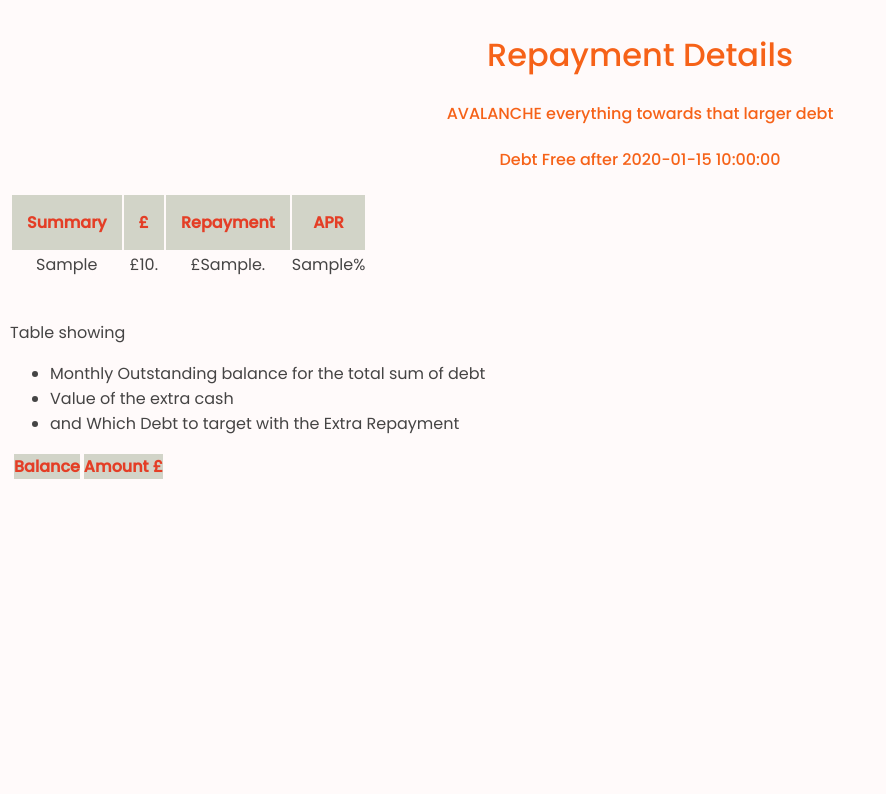
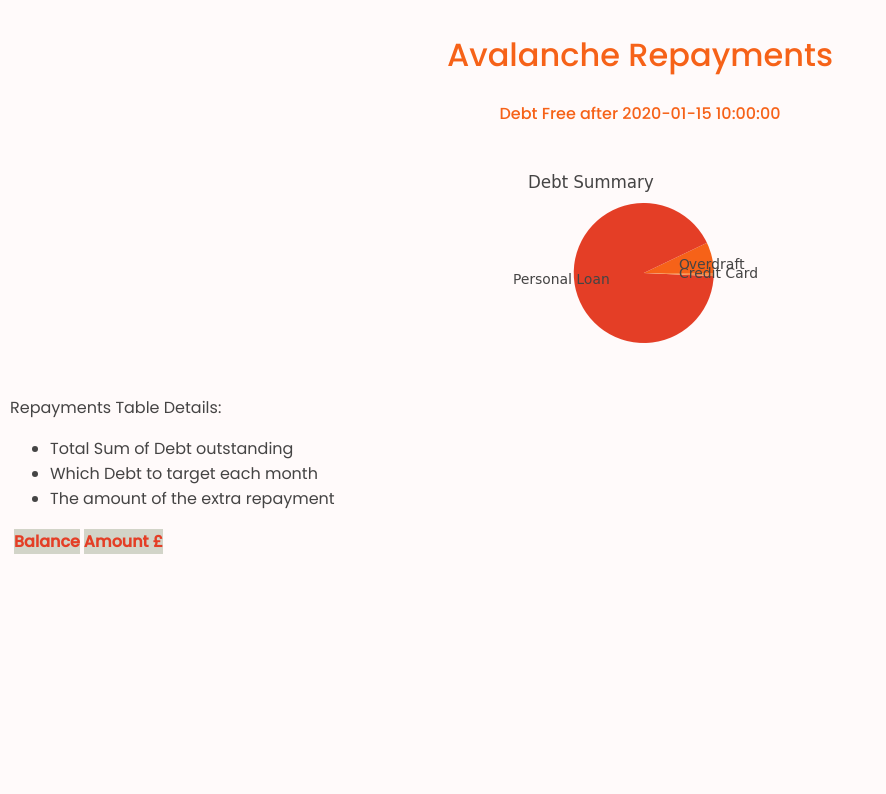
Before and after one commit to annwyl21/debt_comparison, a Flask app: template application/templates/debt_detail.html in a window 1280 px wide. Shown: the top 794 px of the page, without its empty margins (0-886 px from the left). Run offline with Flask 3, Linux system fonts and the light colour scheme; the template is opened without the code that fills it: most values are stand-ins (such as "Sample title", 1, 10 or a date in 2020); lists and menus that the app fills with data are empty.

Commit message:
style for approach details page added

```diff
--- a/application/static/styles/style.css
+++ b/application/static/styles/style.css
@@ -111,7 +111,7 @@ tr {
 	padding: 0;
 }
 .debt_detail tr {
-	text-align: left;
+	text-align: center;
 }
 
 .action {
--- a/application/templates/debt_detail.html
+++ b/application/templates/debt_detail.html
@@ -4,37 +4,19 @@
 
 <div class="main">
     <div>
-        <h1>Repayment Details</h1>
 		{% if approach == 'stack' %}
-			<h4>STACK by interest rate<br>
-			Debt Free after {{ results.get_stack_time() }}</h4>
+			<h1>Stack Repayments</h1>
+			<h4>Debt Free after {{ results.get_stack_time() }}</h4>
+
 		{% elif approach == 'snowball' %}
-			<h4>SNOWBALL smaller debts first</h4>
+			<h1>Snowball Repayments</h1>
 			<h4>Debt Free after {{ results.get_snowball_time() }}</h4>
+
 		{% else %}
-			<h4>AVALANCHE everything towards that larger debt</h4>
+			<h1>Avalanche Repayments</h1>
 			<h4>Debt Free after {{ results.get_avalanche_time() }}</h4>
+
 		{% endif %}
-    </div>
-
-	<div>
-        <table class="summary">
-			<tr>
-				<th>Summary</th>
-				<th>&pound;</th>
-				<th>Repayment</th>
-				<th>APR</th>
-			</tr>
-			{% for debt_obj in results.get_debt_collection() %}
-			<tr>
-				<td>{{ debt_obj.get_identifier() }}</td>
-				<td>&pound;{{ debt_obj.get_amount() }}.</td>
-				<td>&pound;{{ debt_obj.get_repayment() }}.</td>
-				<td>{{ debt_obj.get_interest() }}%</td>
-			</tr>
-			{% endfor %}
-		</table>
-        <br>
     </div>
 
 	<div>
@@ -43,22 +25,28 @@
 		<table>
 			{% for debt, repay_time in details.items() %}
 			<tr>
-				<td>{{ debt }}</td>
-				<td>{{ repay_time }} months</td>
+				<td style="text-align: left;">{{ debt }}</td>
+				<td style="text-align: right;">{{ repay_time }} months</td>
 			</tr>
 			{% endfor %}
 		</table>
 
 		{% endif %}
 		{% endfor %}
+		<br>
+	</div>
+
+	<div class="action">
+		<img src="{{ url_for('static', filename='images/debt_pie.png') }}">
+		<br>
 	</div>
 
 	<div>
-		<p>Table showing
+		<p>Repayments Table Details:
 			<ul>
-				<li>Monthly Outstanding balance for the total sum of debt</li>
-				<li>Value of the extra cash</li>
-				<li>and Which Debt to target with the Extra Repayment</li>
+				<li>Total Sum of Debt outstanding</li>
+				<li>Which Debt to target each month</li>
+				<li>The amount of the extra repayment</li>
 			</ul></p>
 		<table class="debt_detail">
 			<tr>
```
Also changed, not shown: application/templates/results.html (+2 -44 lines), application/static/images/debt_bar_avalanche.png, application/static/images/debt_bar_snowball.png, application/static/images/debt_bar_stack.png, application/static/images/debt_pie.png.
